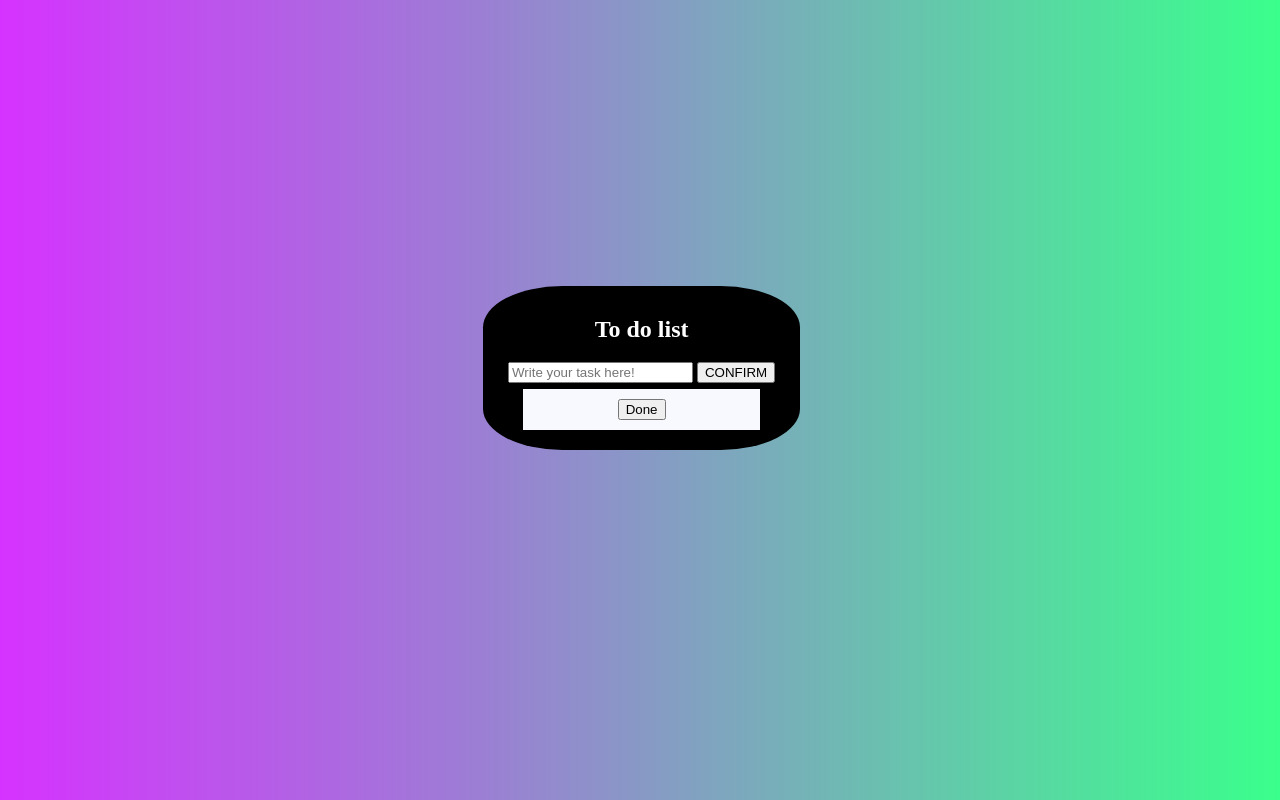
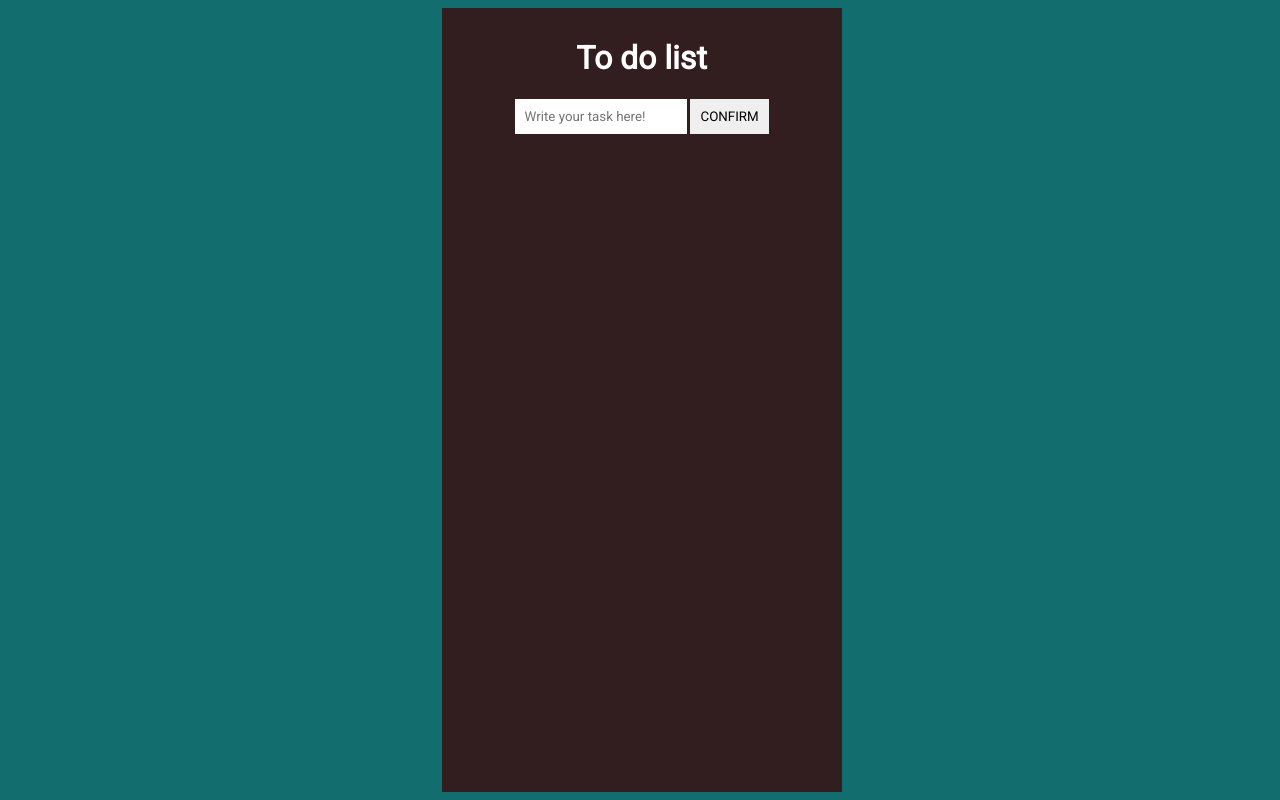
Before and after one commit to Mistermakos/To-do-list, a plain HTML site: page index.html in a window 1280 px wide. Both pictures are taken after a click on the button "CONFIRM". Drawn offline with Linux system fonts and the light colour scheme.

Commit message:
Changed styles and andded images

```diff
--- a/index.html
+++ b/index.html
@@ -3,9 +3,10 @@
 <head>
     <meta charset="UTF-8">
     <meta name="viewport" content="width=device-width, initial-scale=1.0">
+    <title>To do app</title>
     <link rel="icon" href="images/logo.png"/>
-    <title>To do app</title>
     <link rel="stylesheet" href="style.css"/>
+    <link rel="stylesheet" href="https://fonts.googleapis.com/css?family=Roboto">
     <script defer src="page.js"></script>
     <script defer src="script.js"></script>
 </head>
--- a/page.js
+++ b/page.js
@@ -1,10 +1,11 @@
 document.body.innerHTML=
 `
     <main>
-        <h2>To do list</h2>
+        <h1>To do list</h1>
+            <div id="form">
                 <input type="text" placeholder="Write your task here!" name="task"/>
                 <button name="submit">CONFIRM</button>
-
+            </div>
             <div id="all_tasks">
 
             </div>
--- a/script.js
+++ b/script.js
@@ -1,43 +1,43 @@
-const sub = document.getElementsByName("submit")[0];
 let Tasks = [];
 
-//if you want to clear localstorage uncomment line below
+//if you want to clear localstorage uncomment line below (for reseting)
 //localStorage.clear();
 
-
-if (localStorage.getItem("Tasks") !== null)
-{
-    Tasks = JSON.parse(localStorage.getItem("Tasks"))
-}
-
+//Adding tasks to list of tasks
 const add_task = (value) =>{
     return document.getElementById("all_tasks").innerHTML +=
         `
         <div class="task">
-            <button onclick="done(this)">Done</button>
-            <span>${value}</span>
+            <img src="images/unchecked.png" onclick="done(this)"/>
+            <div">${value}</div>
         </div>
         `
 }
 
-const print = () =>
+//If there are any tasks in localstorage, it takes them to array, and prints them
+if (localStorage.getItem("Tasks") !== null)
 {
+    Tasks = JSON.parse(localStorage.getItem("Tasks"))
     Tasks.forEach(element => {
         add_task(element);
     });
 }
-print();
 
+//Submiting form (adding tasks to list)
+const sub = document.getElementsByName("submit")[0];
 sub.onclick = () =>
 {
     let value = document.getElementsByName("task")[0].value;
-    if(Tasks.includes(value) == true){alert("Dont repeat yourself!");}
-    else{
-        Tasks.push(value);
-        add_task(value)
+    if(value == ""){alert("You have to name your tasks!");}
+    else
+    {
+        if(Tasks.includes(value) == true){alert("Dont repeat yourself!");}
+        else{
+            Tasks.push(value);
+            add_task(value)
+        }
     }
 }
-
 
 //when closing this will put every not done task into localstorage
 window.addEventListener("beforeunload", function(e){
--- a/style.css
+++ b/style.css
@@ -1,11 +1,12 @@
+*{color:white; font-family: "Roboto";}
+
 body
 {
     width: 99%;
-    height: 90vh;
-    background:
-    linear-gradient(to left, rgb(58, 255, 140), rgb(214, 50, 255));
-    display: grid;
-    place-items: center;
+    height: 98vh;
+    background: #116D6E;
+    display: flex;
+    justify-content: center;
 }
 
 main
@@ -13,20 +14,45 @@ main
 
 box-sizing: border-box;
 padding: 10px;
-width:25%;
+width:25em;
 text-align: center;
-background-color: rgb(0, 0, 0);
+background-color: #321E1E;
 color:white;
-border-radius: 25%;
+
 }
 
 .task
 {
-    background-color: ghostwhite;
+    background-color: 4E3636;
     color: black;
     padding: 10px;
     margin-top: 6px;
     margin-bottom: 10px;
     margin-left: 10%;
     margin-right: 10%;
+    border: 1px solid #CD1818;
 }
+
+button, input{color:black; border: 0px; padding: 10px;}
+
+input:hover::placeholder{color: white;}
+input:hover{background-color: grey;}
+input:focus:hover{color: white;}
+
+button:hover
+{
+    border: 5px white;
+    background-color: gray;
+    color: white !important;
+    cursor: pointer;
+}
+
+img{width: 1rem;float: left; margin-top: 1px;}
+img:hover{content: url("images/delete.png");}
+
+.task > input
+{
+    height: auto;
+    padding-top: -5px;
+    padding: 3px;
+}
```
Also changed, not shown: images/delete.png (added), images/unchecked.png (added). Lines whose indentation alone changed are shown as unchanged.
